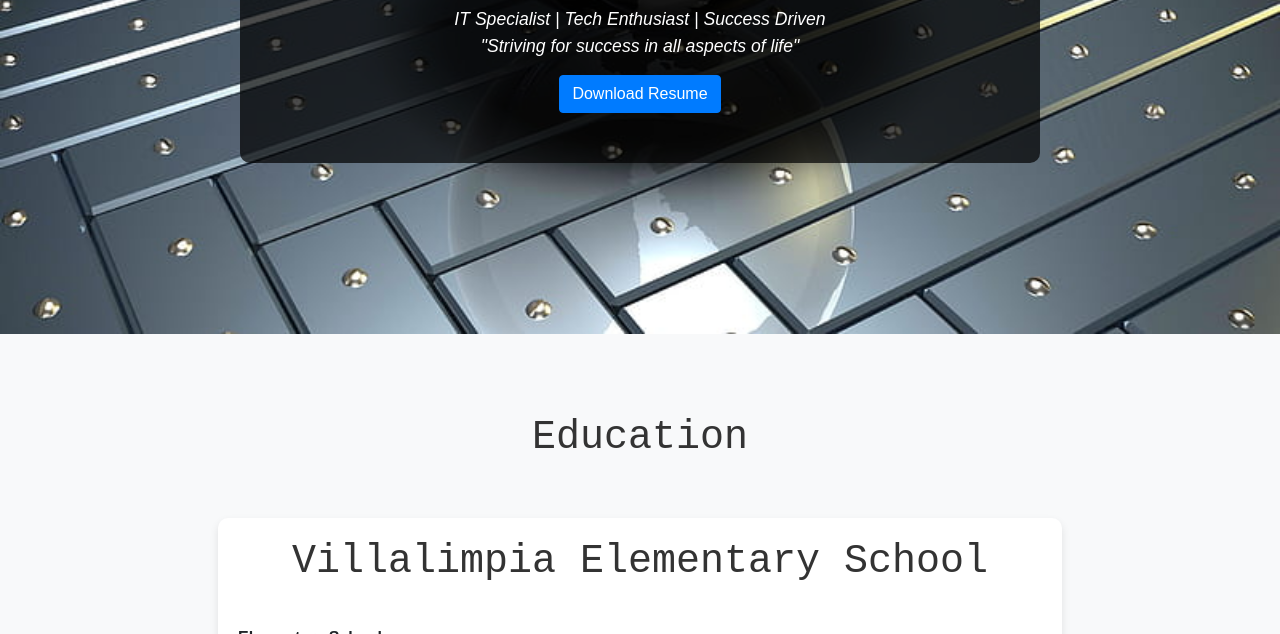
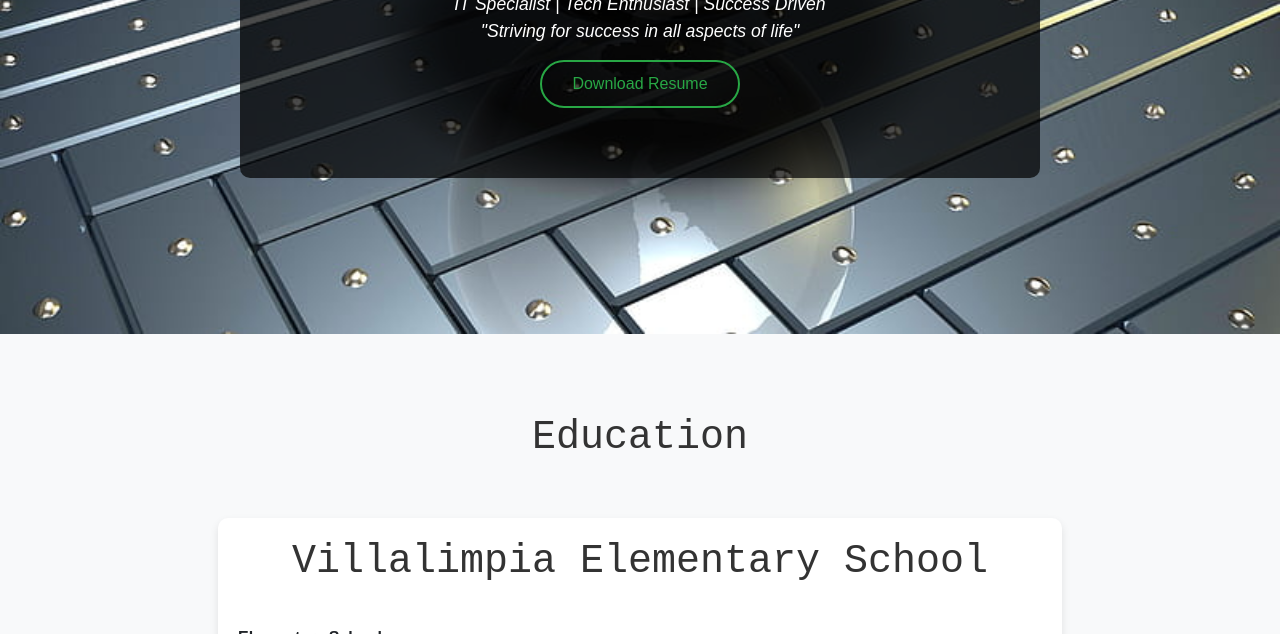
Before and after one commit to jay-rtl/Porfolio-Jay, a plain HTML site: page index.html in a window 1280 px wide. Shown: the part 466-1100 px from the top of the page. Drawn offline with nearby package versions, Linux system fonts and the light colour scheme.

Commit message:
index.html

```diff
--- a/index.html
+++ b/index.html
@@ -394,6 +394,30 @@
             padding-left: 20px;
             list-style-type: disc;
         }
+        .custom-download-btn {
+    background: rgba(0, 0, 0, 0); /* Fully transparent background */
+    border: 2px solid #28a745; /* Green border */
+    color: #28a745; /* Green text */
+    padding: 10px 30px;
+    text-align: center;
+    text-decoration: none;
+    display: inline-block;
+    font-size: 16px;
+    margin: 20px auto;
+    cursor: pointer;
+    border-radius: 25px; /* Rounded corners */
+    transition: background 0.3s ease, color 0.3s ease, transform 0.3s ease, box-shadow 0.3s ease; /* Smooth transition */
+}
+
+.custom-download-btn:hover {
+    background: rgba(40, 167, 69, 0.1); /* Slightly transparent green background on hover */
+    color: #218838; /* Darker green text on hover */
+    transform: scale(1.05); /* Slightly enlarge the button on hover */
+    box-shadow: 0 6px 20px rgba(0, 0, 0, 0.1); /* Subtle shadow on hover */
+}
+
+
+
     </style>
 </head>
 <body>
@@ -410,6 +434,7 @@
             <ul class="navbar-nav ml-auto">
                 <li class="nav-item"><a class="nav-link" href="#home">Home</a></li>
                 <li class="nav-item"><a class="nav-link" href="#Edu">Education</a></li>
+                <li class="nav-item"><a class="nav-link" href="#Certificates">Certificates</a></li>
                 <li class="nav-item"><a class="nav-link" href="#Acco">Accomplishment Report</a></li>
                 <li class="nav-item"><a class="nav-link" href="https://docs.google.com/document/d/1-GPm1oJ3Iwd1BcUXIv4TNKJMrr8KC0ss/edit?usp=sharing&ouid=109295065180999958710&rtpof=true&sd=true" target="_blank">Resume</a></li>
                 <li class="nav-item"><a class="nav-link" href="#Contact">Contact</a></li>
@@ -425,7 +450,7 @@
             <h1 class="display-4 font-weight-bold">Francis Jay Rotol</h1>
             <p class="lead font-italic">IT Specialist | Tech Enthusiast | Success Driven</p>
             <p class="font-italic">"Striving for success in all aspects of life"</p>
-            <a href="https://github.com/jay-rtl/Porfolio-Jay/raw/main/Agenda-of-JUNE-15-2024-graduation-meeting-with-parents.pdf" class="btn btn-primary mt-3" download>Download Resume</a>
+            <a href="https://github.com/jay-rtl/Porfolio-Jay/raw/main/Agenda-of-JUNE-15-2024-graduation-meeting-with-parents.pdf" class="custom-download-btn mt-3" download>Download Resume</a>
         </div>
     </div>
 </section>
```
